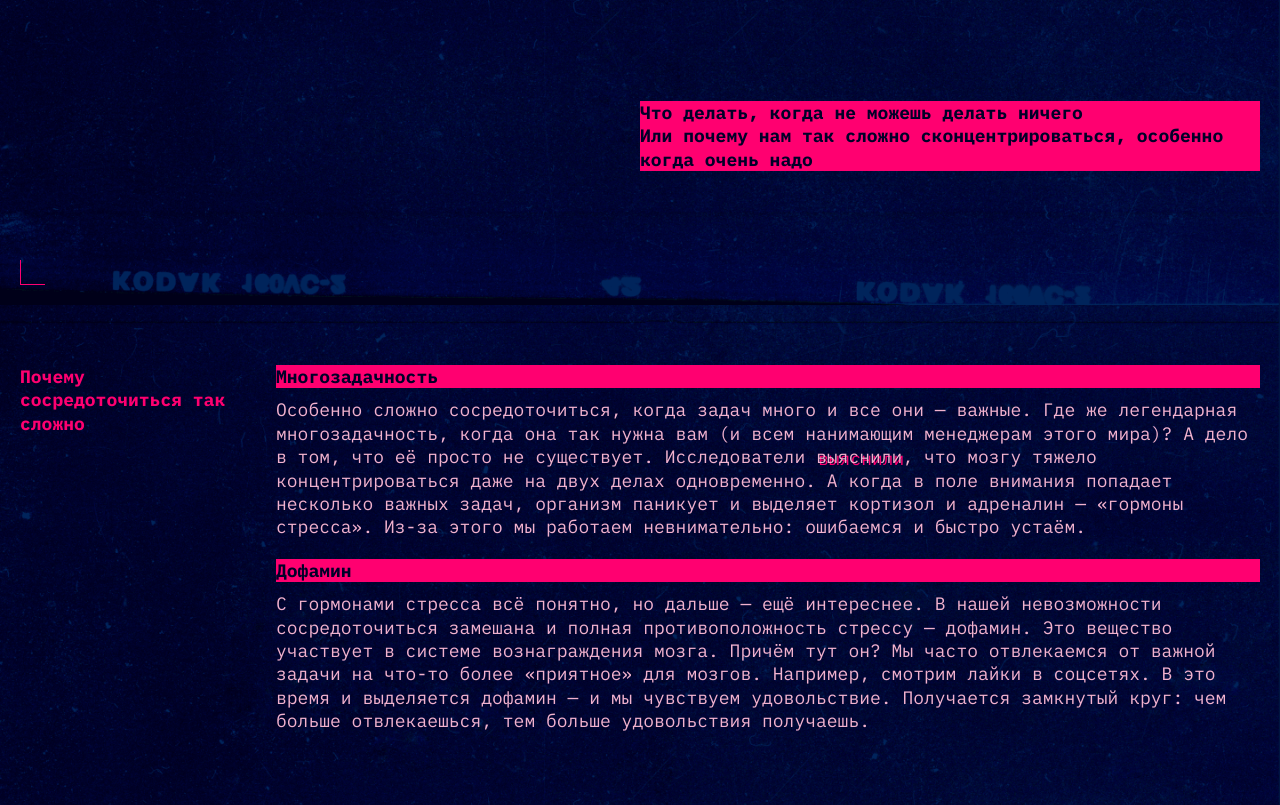
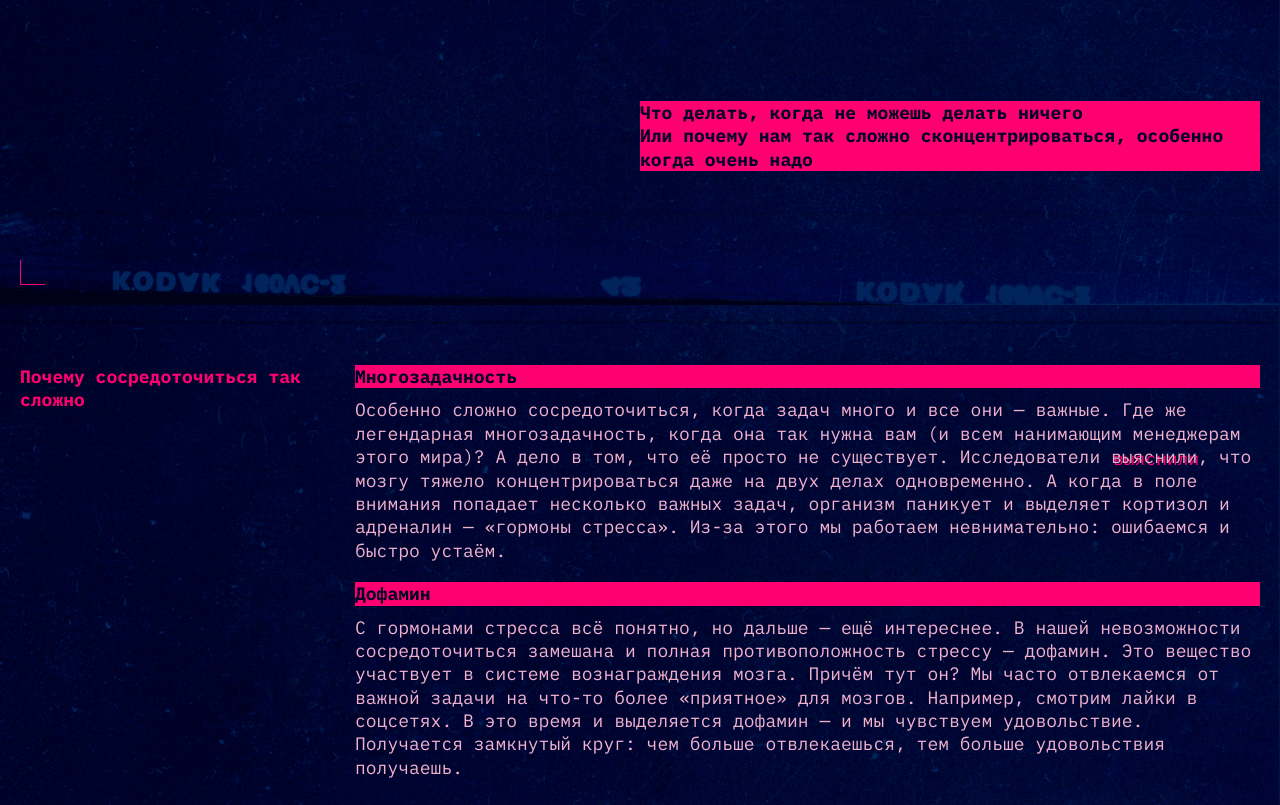
Before and after one commit to FiraxCobalt/slozhno-sosredotochitsya-fd, a plain HTML site: page index.html in a window 1280 px wide. Shown: the part 495-1300 px from the top of the page. Drawn offline with Linux system fonts and the light colour scheme.

Commit message:
Стилзовал секцию hard-focus под десктоп, изменил ширину колонки - 1

```diff
--- a/styles/style.css
+++ b/styles/style.css
@@ -344,7 +344,7 @@
     align-self: end;
   }
 
-  /* .header__text {
-    inline-size: 491px;
-  } */
+  .hard-focus {
+    grid-template-columns: 315px 1fr;
+  }
 }
```
